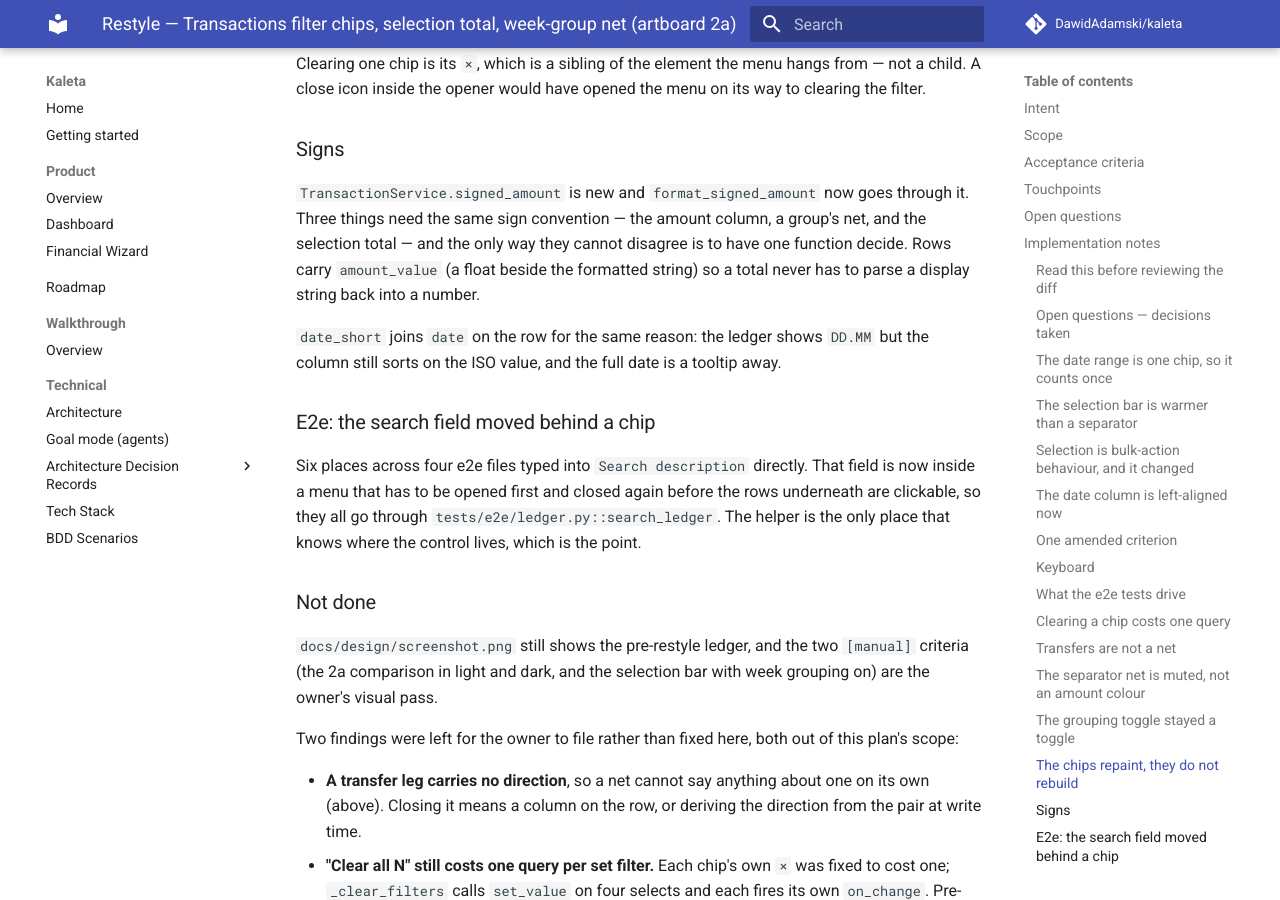
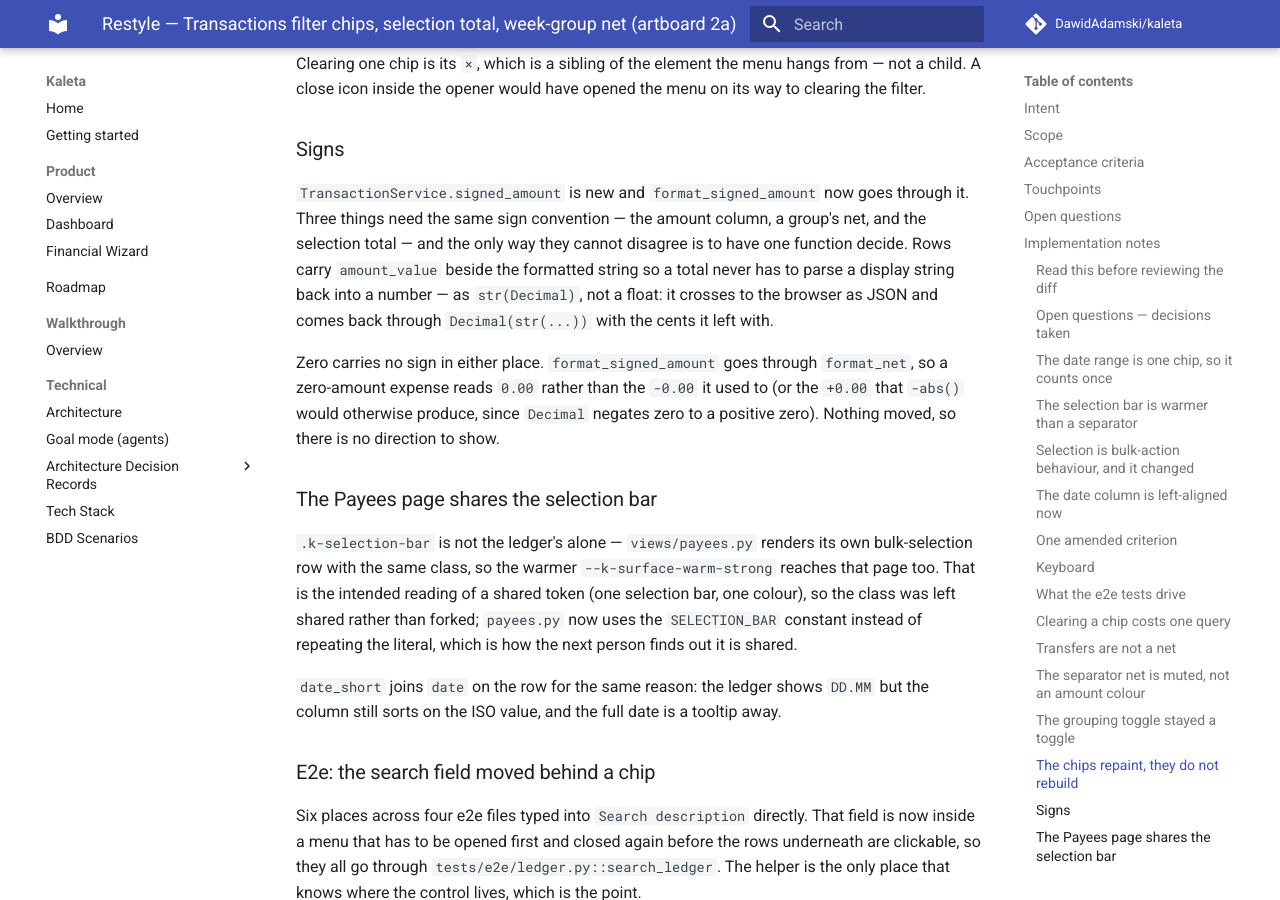
Before and after one commit to DawidAdamski/kaleta, an MkDocs documentation site: the page built from docs/plans/restyle-transactions-filter-chips.md, in a window 1280 px wide and 900 px high, scrolled down 6561 px. Built offline with MkDocs 1.6.1 and Material for MkDocs 9.7.7, drawn with Linux system fonts in a browser that asks for light colours; comment, search, counter and statistics services are not loaded.

Commit message:
fix(transactions): zero has no sign on a row either, and the Payees bar shares the token
format_signed_amount went through -abs(), and Decimal negates zero to a
positive zero, so a zero-amount expense would have read +0.00 where it
used to read -0.00. It goes through format_net now: nothing moved, so
neither the row nor the net claims a direction. Pinned by a test.

.k-selection-bar was never the ledger's alone — payees.py renders one
with the same class, so the warmer token reaches that page too. That is
the point of a shared token, so the class stays shared and payees.py
uses the SELECTION_BAR constant, which is how the next reader finds out.

Also: the selection total carries the separator's tooltip, so the 0.00 a
lone transfer leg produces has something explaining it; a new unit test
pins amount_value, date_short and sep_net on real rows, since both nets
tolerate a missing figure and would otherwise read 0.00 in silence after
a rename.

Co-Authored-By: Claude Opus 5 (1M context) <noreply@anthropic.com>
Claude-Session: https://claude.ai/code/session_0152AYpRfMD2oD5sjv3sg3qi

```diff
--- a/docs/plans/restyle-transactions-filter-chips.md
+++ b/docs/plans/restyle-transactions-filter-chips.md
@@ -304,9 +304,26 @@ the menu on its way to clearing the filter.
 `TransactionService.signed_amount` is new and `format_signed_amount` now goes
 through it. Three things need the same sign convention — the amount column,
 a group's net, and the selection total — and the only way they cannot
-disagree is to have one function decide. Rows carry `amount_value` (a float
-beside the formatted string) so a total never has to parse a display string
-back into a number.
+disagree is to have one function decide. Rows carry `amount_value` beside the
+formatted string so a total never has to parse a display string back into a
+number — as `str(Decimal)`, not a float: it crosses to the browser as JSON
+and comes back through `Decimal(str(...))` with the cents it left with.
+
+Zero carries no sign in either place. `format_signed_amount` goes through
+`format_net`, so a zero-amount expense reads `0.00` rather than the `-0.00`
+it used to (or the `+0.00` that `-abs()` would otherwise produce, since
+`Decimal` negates zero to a positive zero). Nothing moved, so there is no
+direction to show.
+
+### The Payees page shares the selection bar
+
+`.k-selection-bar` is not the ledger's alone — `views/payees.py` renders its
+own bulk-selection row with the same class, so the warmer
+`--k-surface-warm-strong` reaches that page too. That is the intended
+reading of a shared token (one selection bar, one colour), so the class was
+left shared rather than forked; `payees.py` now uses the `SELECTION_BAR`
+constant instead of repeating the literal, which is how the next person
+finds out it is shared.
 
 `date_short` joins `date` on the row for the same reason: the ledger shows
 `DD.MM` but the column still sorts on the ISO value, and the full date is a
```
Also changed, not shown: 4 other files.
